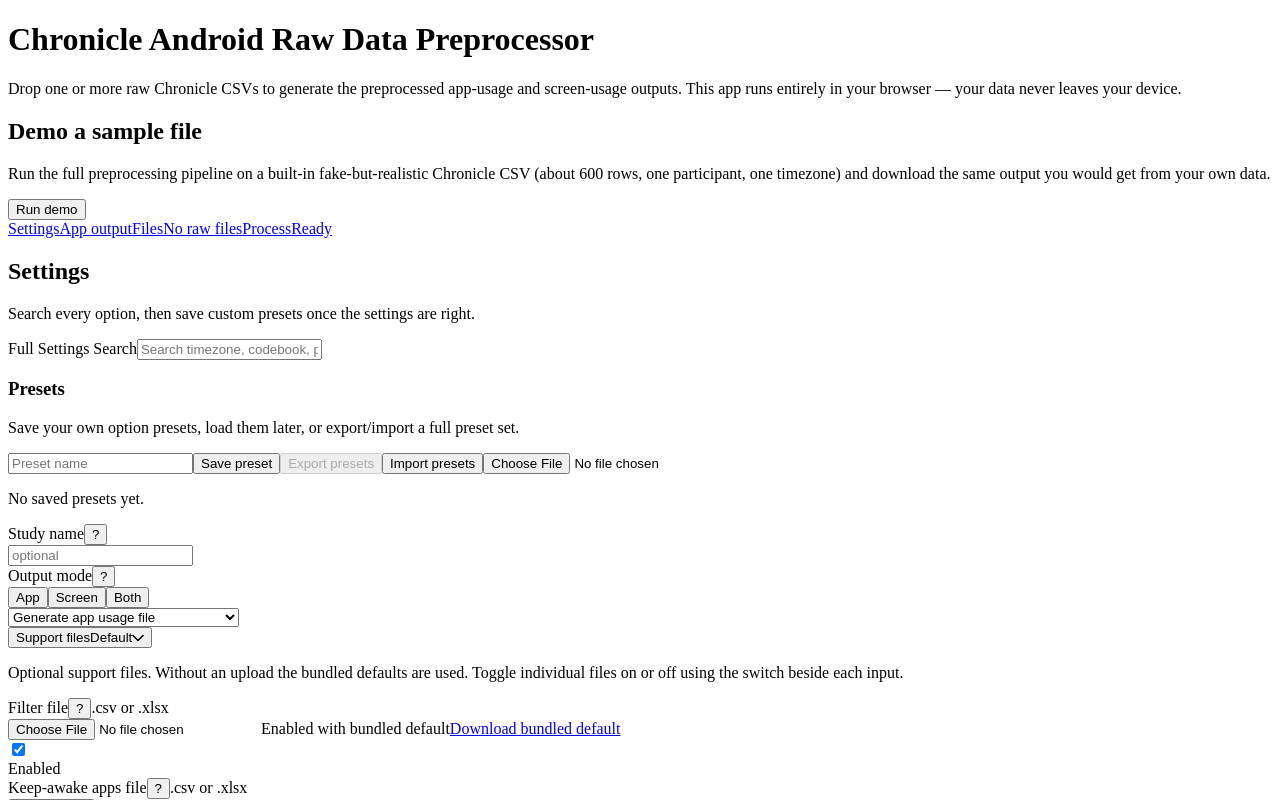
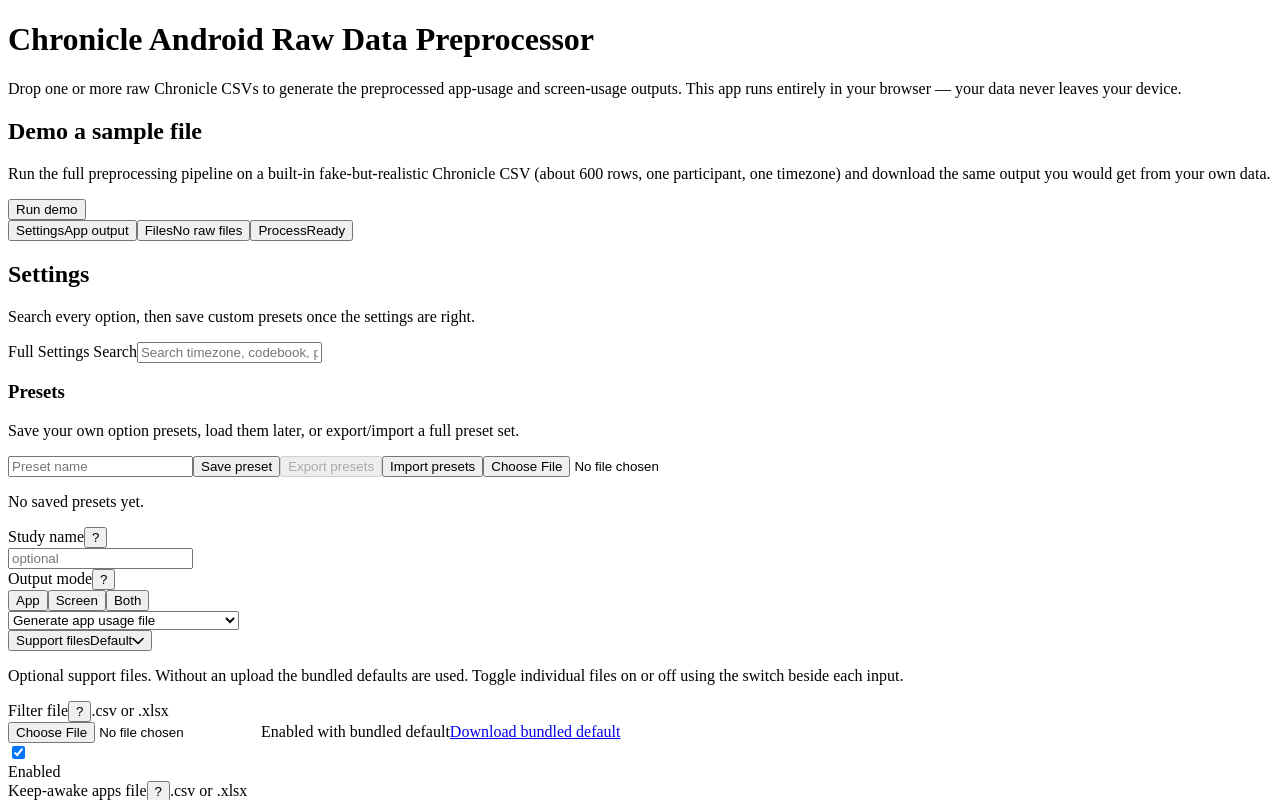
Before and after one commit to uzaira0/chronicle-android-raw-data-preprocessing-app, a React (Vite) app in the folder web/: page / in a window 1280 px wide. Shown: the top 800 px of the page. Built offline with nearby package versions, Linux system fonts and the light colour scheme.

Commit message:
Convert workflow sections to SPA tabs

```diff
--- a/web/src/App.tsx
+++ b/web/src/App.tsx
@@ -32,7 +32,7 @@
 import type { FileProgress } from "@/components/ProgressList";
 import { Toast } from "@/components/Toast";
 import { SettingsPersistenceControls } from "@/components/SettingsPersistenceControls";
-import { WorkflowNav } from "@/components/WorkflowNav";
+import { WorkflowNav, type WorkflowTab } from "@/components/WorkflowNav";
 import { RawFilesCard } from "@/components/RawFilesCard";
 import { ProcessPanel } from "@/components/ProcessPanel";
 import { PresetManager } from "@/components/PresetManager";
@@ -140,6 +140,7 @@
   const [progressOrder, setProgressOrder] = useState<string[]>([]);
   const [toast, setToast] = useState<{ message: string; isError: boolean } | null>(null);
   const [settingsQuery, setSettingsQuery] = useState("");
+  const [activeWorkflow, setActiveWorkflow] = useState<WorkflowTab>("settings");
   const startTimeRef = useRef<number>(0);
   const resultsRef = useRef<HTMLDivElement | null>(null);
 
@@ -215,6 +216,7 @@
   };
 
   const runSample = async () => {
+    setActiveWorkflow("process");
     setIsRunning(true);
     setError(null);
     try {
@@ -277,8 +279,10 @@
   const processUploadedFiles = async () => {
     if (!uploadedFiles.length) {
       setError("Choose one or more Chronicle raw CSV files first.");
+      setActiveWorkflow("files");
       return;
     }
+    setActiveWorkflow("process");
     setIsRunning(true);
     setError(null);
     startTimeRef.current = performance.now();
@@ -406,7 +410,6 @@
             estimatedFilePercent(progressByFile[name] ?? { fileName: name, status: "pending" }),
           0,
         ) / progressOrder.length;
-  const activeWorkflow = isRunning || results.length ? "process" : uploadedFiles.length ? "files" : "settings";
   const settingsSummary =
     options.usageSessionMode === "app_usage"
       ? "App output"
@@ -416,6 +419,15 @@
   const normalizedSettingsQuery = settingsQuery.trim().toLowerCase();
   const shows = (text: string) =>
     !normalizedSettingsQuery || text.toLowerCase().includes(normalizedSettingsQuery);
+  const navigateFromSettingsSearch = (href: string) => {
+    if (href === "#files") {
+      setActiveWorkflow("files");
+    } else if (href === "#process") {
+      setActiveWorkflow("process");
+    } else {
+      setActiveWorkflow("settings");
+    }
+  };
 
   return (
     <main className="app-shell">
@@ -441,8 +453,16 @@
         settingsSummary={settingsSummary}
         fileCount={uploadedFiles.length}
         isRunning={isRunning}
+        onSelect={setActiveWorkflow}
       />
 
+      <div className="workflow-panels">
+        <div
+          id="settings-panel"
+          role="tabpanel"
+          aria-labelledby="settings-tab"
+          hidden={activeWorkflow !== "settings"}
+        >
           <section id="settings" className="workflow-section" aria-labelledby="settings-title">
             <div className="settings-command">
               <div>
@@ -462,7 +482,7 @@
                 />
               </label>
             </div>
-        <SettingsSearchResults query={settingsQuery} />
+            <SettingsSearchResults query={settingsQuery} onNavigate={navigateFromSettingsSearch} />
             <PresetManager
               options={options}
               onApply={setOptions}
@@ -508,7 +528,14 @@
               ) : null}
             </div>
           </section>
+        </div>
 
+        <div
+          id="files-panel"
+          role="tabpanel"
+          aria-labelledby="files-tab"
+          hidden={activeWorkflow !== "files"}
+        >
           <RawFilesCard
             uploadedFiles={uploadedFiles}
             inspections={fileInspections}
@@ -521,7 +548,14 @@
             }}
             isRunning={isRunning}
           />
+        </div>
 
+        <div
+          id="process-panel"
+          role="tabpanel"
+          aria-labelledby="process-tab"
+          hidden={activeWorkflow !== "process"}
+        >
           <ProcessPanel
             options={options}
             setOptions={setOptions}
@@ -543,6 +577,8 @@
               expectedFileCount={uploadedFiles.length}
               progressRows={progressRows}
             />
+          </div>
+        </div>
       </div>
 
       <footer className="app-footer">
--- a/web/src/components/SettingsSearchResults.tsx
+++ b/web/src/components/SettingsSearchResults.tsx
@@ -36,9 +36,10 @@
 
 type Props = {
   query: string;
+  onNavigate?: (href: string) => void;
 };
 
-export function SettingsSearchResults({ query }: Props): ReactElement | null {
+export function SettingsSearchResults({ query, onNavigate }: Props): ReactElement | null {
   const normalized = query.trim().toLowerCase();
   if (!normalized) return null;
 
@@ -56,7 +57,11 @@
       {matches.length ? (
         <div className="settings-search-results__grid">
           {matches.map((item) => (
-            <a key={`${item.section}-${item.label}`} href={item.href}>
+            <a
+              key={`${item.section}-${item.label}`}
+              href={item.href}
+              onClick={() => onNavigate?.(item.href)}
+            >
               <span>{item.label}</span>
               <small>{item.section}</small>
             </a>
--- a/web/src/components/WorkflowNav.tsx
+++ b/web/src/components/WorkflowNav.tsx
@@ -1,10 +1,13 @@
 import type { ReactElement } from "react";
 
+export type WorkflowTab = "settings" | "files" | "process";
+
 type Props = {
-  active: "settings" | "files" | "process";
+  active: WorkflowTab;
   settingsSummary: string;
   fileCount: number;
   isRunning: boolean;
+  onSelect: (tab: WorkflowTab) => void;
 };
 
 export function WorkflowNav({
@@ -12,23 +15,48 @@
   settingsSummary,
   fileCount,
   isRunning,
+  onSelect,
 }: Props): ReactElement {
   return (
-    <nav className="workflow-nav" aria-label="Workflow">
-      <a className={`workflow-nav__item${active === "settings" ? " is-active" : ""}`} href="#settings">
+    <nav className="workflow-nav" aria-label="Workflow" role="tablist">
+      <button
+        id="settings-tab"
+        type="button"
+        role="tab"
+        aria-selected={active === "settings"}
+        aria-controls="settings-panel"
+        className={`workflow-nav__item${active === "settings" ? " is-active" : ""}`}
+        onClick={() => onSelect("settings")}
+      >
         <span className="workflow-nav__label">Settings</span>
         <span className="workflow-nav__meta">{settingsSummary}</span>
-      </a>
-      <a className={`workflow-nav__item${active === "files" ? " is-active" : ""}`} href="#files">
+      </button>
+      <button
+        id="files-tab"
+        type="button"
+        role="tab"
+        aria-selected={active === "files"}
+        aria-controls="files-panel"
+        className={`workflow-nav__item${active === "files" ? " is-active" : ""}`}
+        onClick={() => onSelect("files")}
+      >
         <span className="workflow-nav__label">Files</span>
         <span className="workflow-nav__meta">
           {fileCount ? `${fileCount} ready` : "No raw files"}
         </span>
-      </a>
-      <a className={`workflow-nav__item${active === "process" ? " is-active" : ""}`} href="#process">
+      </button>
+      <button
+        id="process-tab"
+        type="button"
+        role="tab"
+        aria-selected={active === "process"}
+        aria-controls="process-panel"
+        className={`workflow-nav__item${active === "process" ? " is-active" : ""}`}
+        onClick={() => onSelect("process")}
+      >
         <span className="workflow-nav__label">Process</span>
         <span className="workflow-nav__meta">{isRunning ? "Running" : "Ready"}</span>
-      </a>
+      </button>
     </nav>
   );
 }
--- a/web/src/index.css
+++ b/web/src/index.css
@@ -280,18 +280,30 @@
 }
 
 .workflow-nav__item {
+  appearance: none;
   display: flex;
   flex-direction: column;
+  align-items: flex-start;
   gap: 2px;
   padding: var(--space-2) var(--space-3);
-  border-radius: var(--radius-sm);
-  color: var(--color-text-muted);
+  border: 0;
+  border-radius: var(--radius-sm);
+  background: transparent;
+  color: var(--color-text-muted);
+  cursor: pointer;
   text-decoration: none;
-}
-
-.workflow-nav__item:hover {
+  text-align: left;
+}
+
+.workflow-nav__item:hover,
+.workflow-nav__item:focus-visible {
   text-decoration: none;
   background: var(--color-surface-sunken);
+}
+
+.workflow-nav__item:focus-visible {
+  outline: 2px solid var(--color-border-focus);
+  outline-offset: 2px;
 }
 
 .workflow-nav__item.is-active {
@@ -311,6 +323,16 @@
   white-space: nowrap;
   overflow: hidden;
   text-overflow: ellipsis;
+}
+
+.workflow-panels {
+  display: grid;
+  gap: var(--space-3);
+  min-width: 0;
+}
+
+.workflow-panels > [role="tabpanel"] {
+  min-width: 0;
 }
 
 .workflow-section {
```
Also changed, not shown: 2 other files (tests, documents, lock files or other folders). Lines whose indentation alone changed are shown as unchanged.
